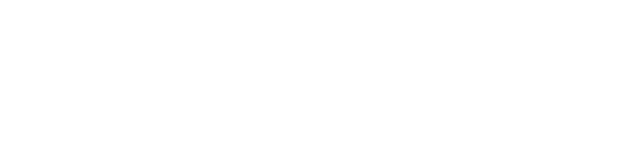
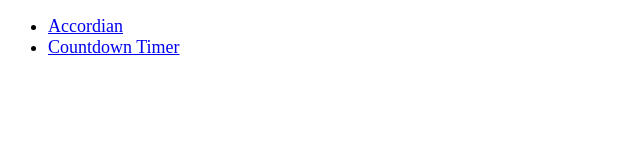
Before and after one commit to Satishkush4446/javascript-practise, a plain HTML site: page index.html in a window 1280 px wide. Shown: the whole page, without its empty margins (0-640 px from the left). Drawn offline with Linux system fonts and the light colour scheme.

Commit message:
working 20.59 vedio tym

```diff
--- a/index.html
+++ b/index.html
@@ -4,11 +4,12 @@
 <head>
     <meta charset="UTF-8">
     <meta name="viewport" content="width=device-width, initial-scale=1.0">
-    <title>JavaScript Projects/title>
+    <title>JavaScript Projects</title>
 <style>
    li{
         color: #000;
         font-size: 18px;
+        cursor: pointer;
     }
 </style>
 </head>
@@ -17,8 +18,9 @@
     <div id="container">
         <div class="row">
             <ul>
-                <li <a href="../Accordian/accordian.html">Accordian</li>
-                <li <a href="../Countdown_Timer/index.html">Countdown Timer</li>
+                <li> <a href="./Accordian/accordian.html">Accordian</a></li>
+                <li> <a href="./Countdown_Timer/index.html">Countdown Timer</a></li>
+
             </ul>
         </div>
     </div>
```
